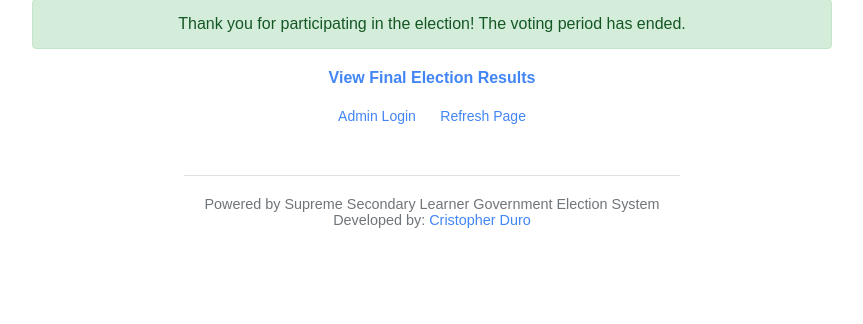
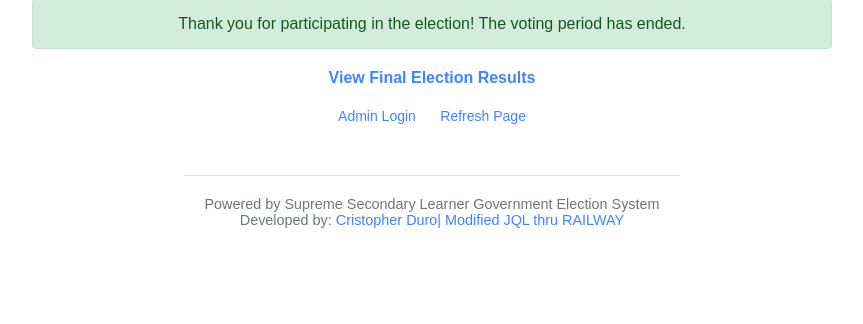
Before and after one commit to jemarlifana43-crypto/school-election, a PHP site: page /index.php in a window 1280 px wide. Shown: the part 476-800 px from the top of the page, without its empty margins (208-1071 px from the left). Run offline with PHP 8.4, Linux system fonts and the light colour scheme.

Commit message:
Update index.php

```diff
--- a/index.php
+++ b/index.php
@@ -371,7 +371,7 @@ if ($voting_started && $_SERVER['REQUEST_METHOD'] === 'POST') {
 
     <div class="footer">
         <p>Powered by <?= htmlspecialchars($system_title) ?></p>
-        <p>Developed by: <a href="https://www.facebook.com/sirtopet" target="_blank">Cristopher Duro</a></p>
+        <p>Developed by: <a href="https://www.facebook.com/sirtopet@" target="_blank">Cristopher Duro| Modified JQL thru RAILWAY</a></p>
     </div>
 </body>
 </html>
```
